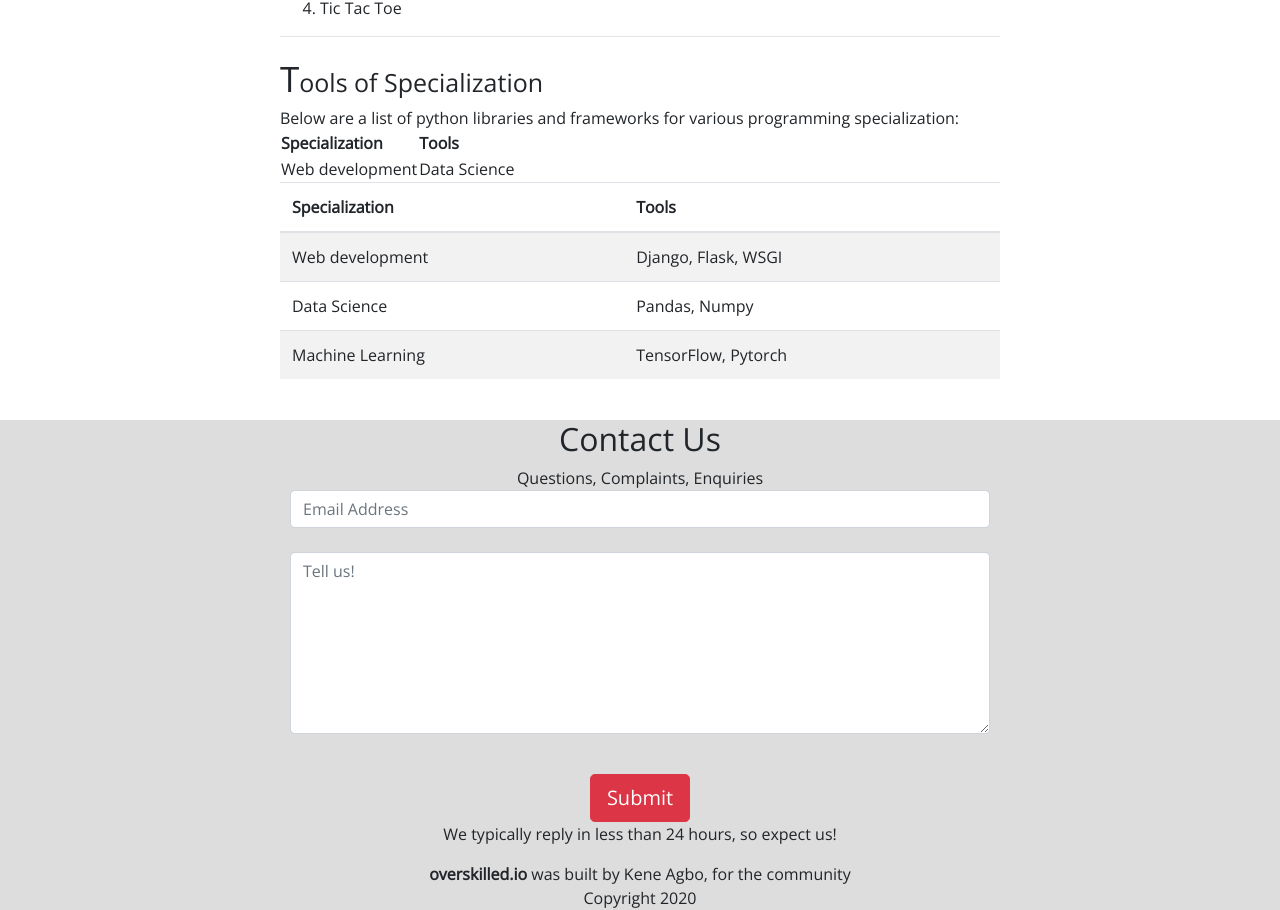
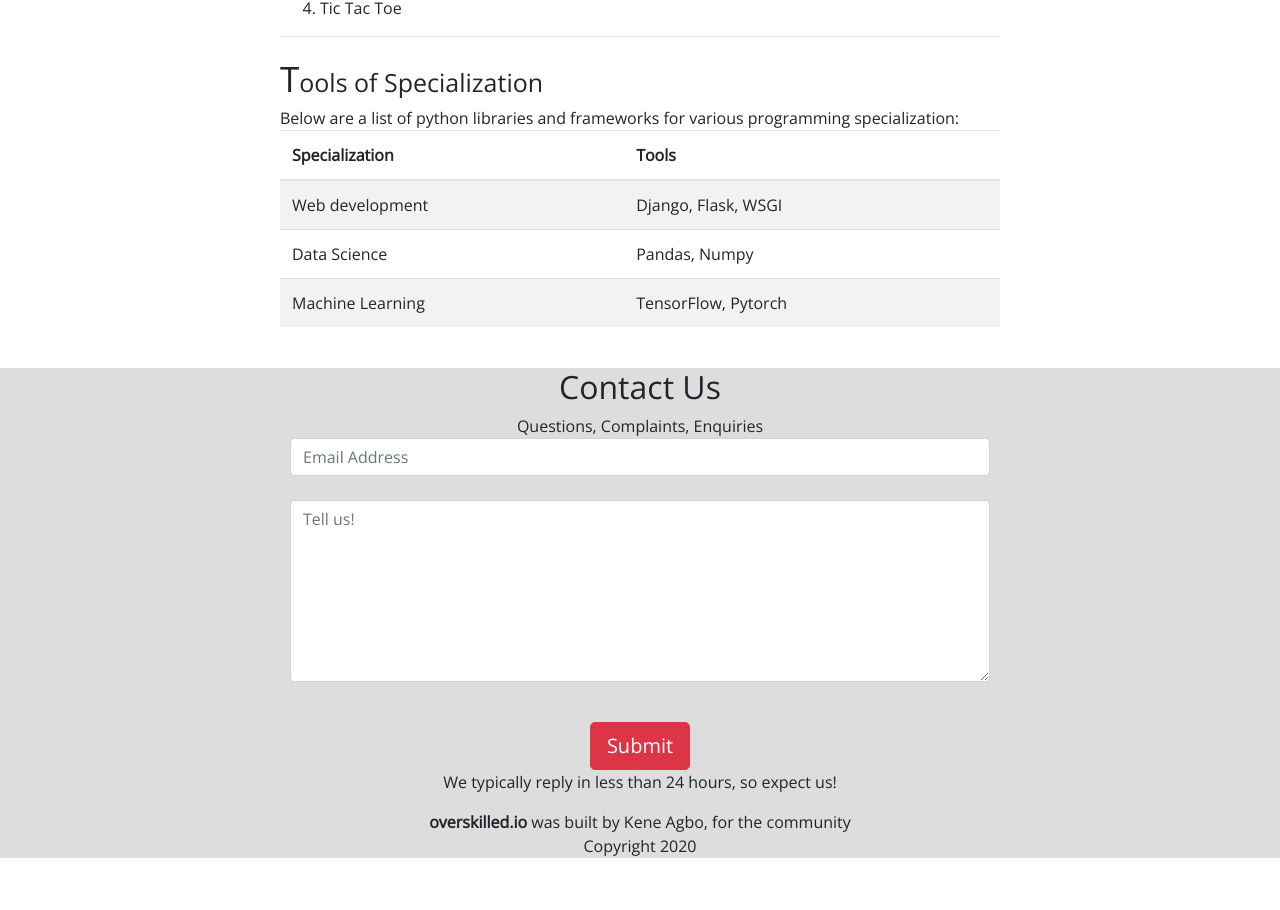
Before and after one commit to Xceptions/overskilled, a Vue app in the folder overskilledfrontend/: page /howto in a window 1280 px wide. Shown: the part 919-1829 px from the top of the page. After the commit the page ends 1777 px from the top, so only its background shows below. Built offline with nearby package versions, Linux system fonts and the light colour scheme; no server answers.

Commit message:
did stuff stuff stuff

```diff
--- a/overskilledfrontend/src/views/HowTo.vue
+++ b/overskilledfrontend/src/views/HowTo.vue
@@ -20,14 +20,6 @@
     <hr>
     <div class='howtoheader'>Tools of Specialization</div>
     Below are a list of python libraries and frameworks for various programming specialization:
-    <table>
-      <th>Specialization</th>
-      <th>Tools</th>
-      <tr>
-        <td>Web development</td>
-        <td>Data Science</td>
-      </tr>
-    </table>
     <b-table striped hover :items="items"></b-table>
     <!-- <div v-for = "howto in howtos" :key="howto.ace_comp">
       <h3> Ace Competitions </h3>
@@ -50,9 +42,9 @@ export default {
   data () {
     return {
       items: [
-        { Specialization: "Web development", Tools: "Django, Flask, WSGI" },
-        { Specialization: "Data Science", Tools: "Pandas, Numpy" },
-        { Specialization: "Machine Learning", Tools: "TensorFlow, Pytorch" },
+        { Specialization: 'Web development', Tools: 'Django, Flask, WSGI' },
+        { Specialization: 'Data Science', Tools: 'Pandas, Numpy' },
+        { Specialization: 'Machine Learning', Tools: 'TensorFlow, Pytorch' }
       ]
     }
   },
```
